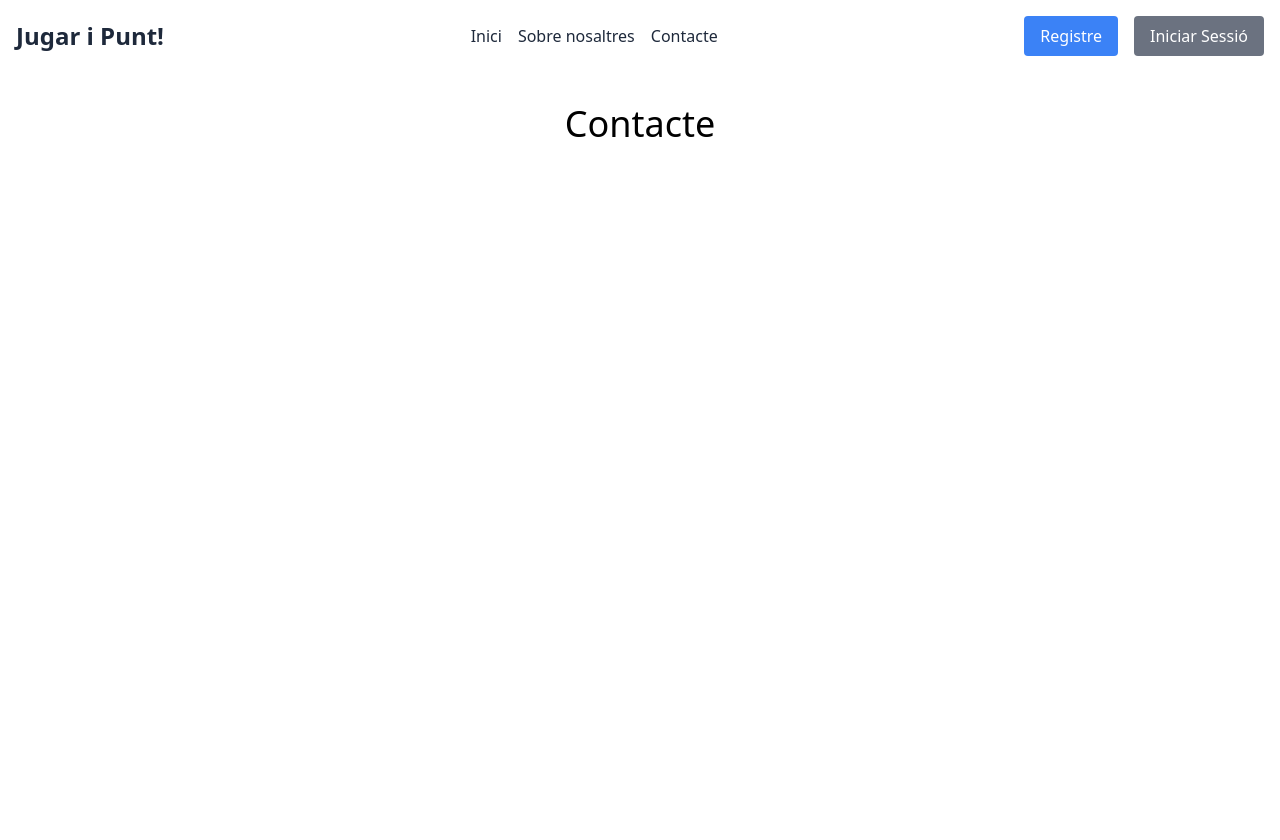
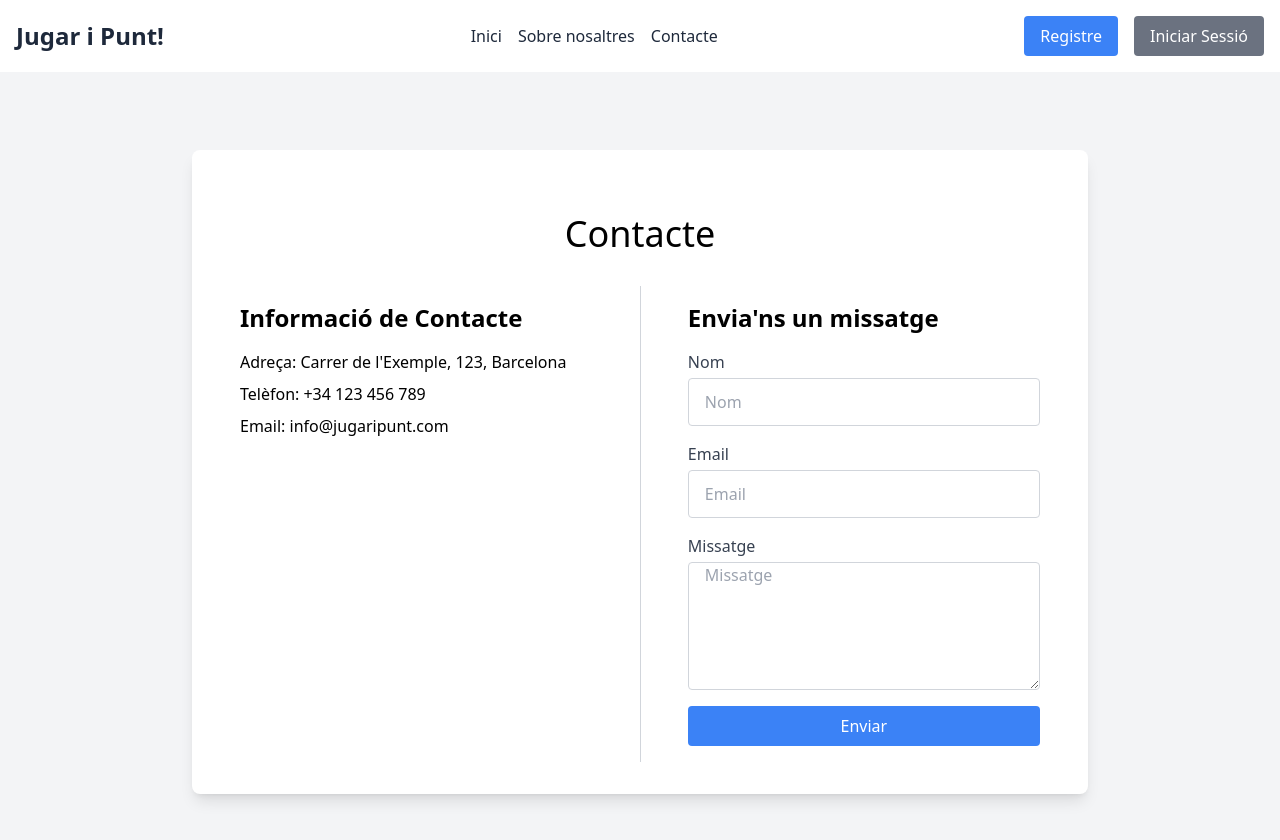
Before and after one commit to oriol-Barra/jugaipunt, a Nuxt app in the folder frontend/: page /contact in a window 1280 px wide. Shown: the top 840 px of the page. Before the commit the page ends 800 px from the top, so only its background shows below. Built offline with nearby package versions, Linux system fonts and the light colour scheme.

Commit message:
Added contact and about placeholders

```diff
--- a/frontend/pages/about.vue
+++ b/frontend/pages/about.vue
@@ -1,7 +1,46 @@
 <template>
-  <section>
-    <h1 class="text-4xl text-center mt-8">
-      Sobre nosaltres
-    </h1>
-  </section>
+  <div class="min-h-screen bg-gray-100 flex flex-col justify-center items-center">
+    <section class="bg-white p-8 rounded-lg shadow-lg w-full max-w-4xl mt-4">
+      <h1 class="text-4xl text-center mt-4 mb-8">
+        Sobre nosaltres
+      </h1>
+      <div class="space-y-8">
+        <!-- Seccio d'introduccio -->
+        <div>
+          <h2 class="text-2xl font-bold mb-4">
+            Qui som?
+          </h2>
+          <p class="text-lg">
+            Som un equip apassionat pels escacs i la tecnologia. El nostre objectiu és proporcionar una plataforma fàcil d'utilitzar per organitzar i seguir tornejos d'escacs.
+          </p>
+        </div>
+        <!-- Seccio d'informacio sobre l'equip -->
+        <div>
+          <h2 class="text-2xl font-bold mb-4">
+            La nostra missió
+          </h2>
+          <p class="text-lg">
+            La nostra missió és fomentar la comunitat d'escacs oferint eines que facilitin la gestió i participació en tornejos. Creiem que els escacs són una eina poderosa per desenvolupar habilitats cognitives i socials.
+          </p>
+        </div>
+        <div>
+          <h2 class="text-2xl font-bold mb-4">
+            El nostre equip
+          </h2>
+          <p class="text-lg">
+            El nostre equip està format per jugadors d'escacs, desenvolupadors de programari i dissenyadors gràfics. Tots compartim la passió pels escacs i la tecnologia, i treballem junts per crear la millor experiència possible per als nostres usuaris.
+          </p>
+        </div>
+      </div>
+    </section>
+  </div>
 </template>
+
+<script>
+export default {
+  name: 'AboutPage'
+}
+</script>
+
+<style scoped>
+</style>
--- a/frontend/pages/contact.vue
+++ b/frontend/pages/contact.vue
@@ -1,7 +1,96 @@
 <template>
-  <section>
-    <h1 class="text-4xl text-center mt-8">
-      Contacte
-    </h1>
-  </section>
+  <div class="min-h-screen bg-gray-100 flex flex-col justify-center items-center">
+    <section class="bg-white p-8 rounded-lg shadow-lg w-full max-w-4xl">
+      <h1 class="text-4xl text-center mt-8 mb-8">
+        Contacte
+      </h1>
+      <div class="flex flex-col md:flex-row">
+        <!-- Informacio de contacte -->
+        <div class="md:w-1/2 p-4">
+          <h2 class="text-2xl font-bold mb-4">
+            Informació de Contacte
+          </h2>
+          <p class="mb-2">
+            Adreça: Carrer de l'Exemple, 123, Barcelona
+          </p>
+          <p class="mb-2">
+            Telèfon: +34 123 456 789
+          </p>
+          <p class="mb-2">
+            Email: info@jugaripunt.com
+          </p>
+        </div>
+        <!-- Linia divisoria -->
+        <div class="md:w-1/12 flex justify-center items-center">
+          <div class="h-full w-px bg-gray-300" />
+        </div>
+        <!-- Formulari de contacte -->
+        <div class="md:w-1/2 p-4">
+          <h2 class="text-2xl font-bold mb-4">
+            Envia'ns un missatge
+          </h2>
+          <form @submit.prevent="submit">
+            <div class="mb-4">
+              <label class="block text-gray-700" for="name">Nom</label>
+              <input
+                id="name"
+                v-model="name"
+                class="form-input mt-1 block w-full h-12 rounded px-4 border border-gray-300"
+                type="text"
+                required
+                placeholder="Nom"
+              >
+            </div>
+            <div class="mb-4">
+              <label class="block text-gray-700" for="email">Email</label>
+              <input
+                id="email"
+                v-model="email"
+                class="form-input mt-1 block w-full h-12 rounded px-4 border border-gray-300"
+                type="email"
+                required
+                placeholder="Email"
+              >
+            </div>
+            <div class="mb-4">
+              <label class="block text-gray-700" for="message">Missatge</label>
+              <textarea
+                id="message"
+                v-model="message"
+                class="form-textarea mt-1 block w-full h-32 rounded px-4 border border-gray-300"
+                required
+                placeholder="Missatge"
+              />
+            </div>
+            <button
+              class="bg-blue-500 text-white py-2 px-4 rounded hover:bg-blue-700 w-full"
+              type="submit"
+            >
+              Enviar
+            </button>
+          </form>
+        </div>
+      </div>
+    </section>
+  </div>
 </template>
+
+<script>
+export default {
+  data () {
+    return {
+      name: '',
+      email: '',
+      message: ''
+    }
+  },
+  methods: {
+    submit () {
+      this(this.name, this.email, this.password)
+    }
+  }
+}
+</script>
+
+<style scoped>
+</style>
```
Also changed, not shown: 1 other file (tests, documents, lock files or other folders).
